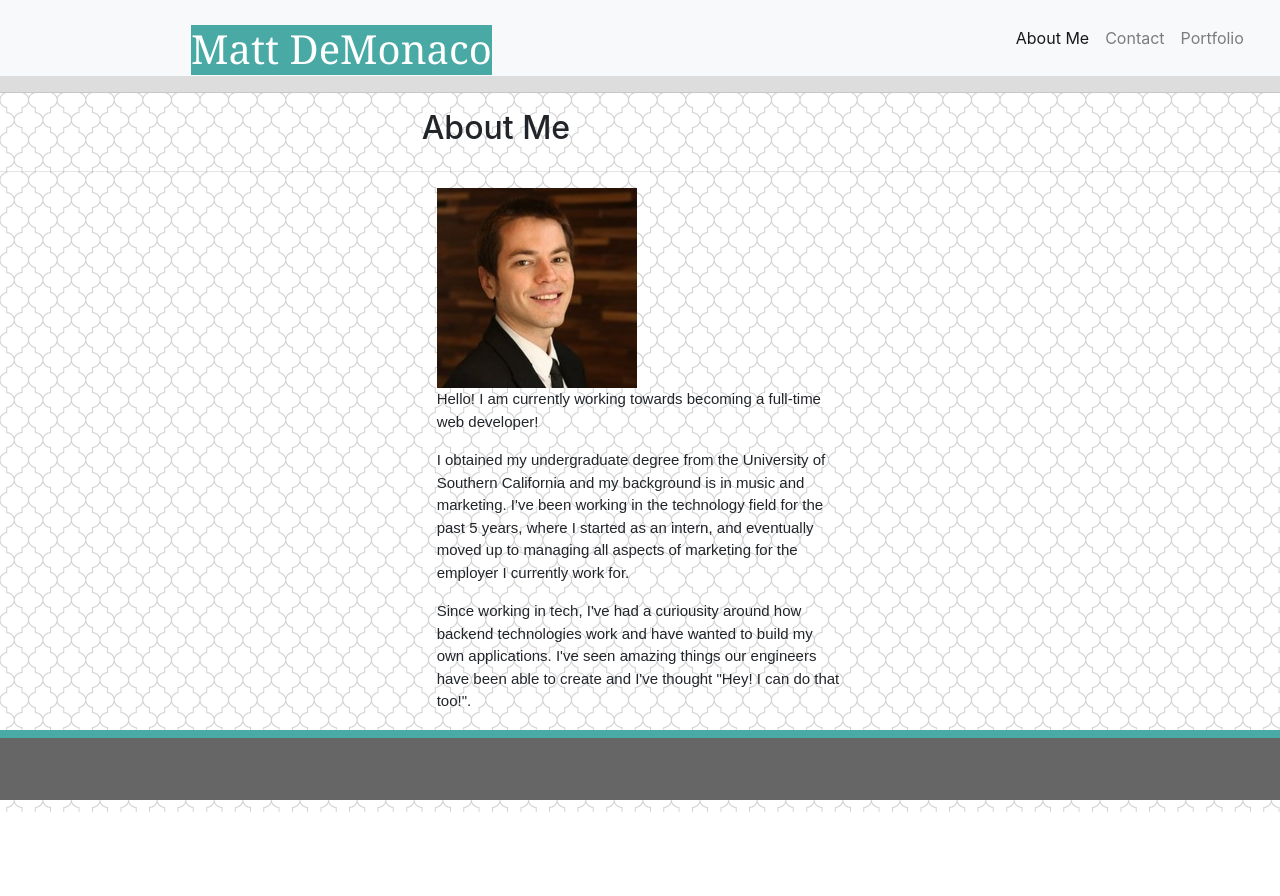
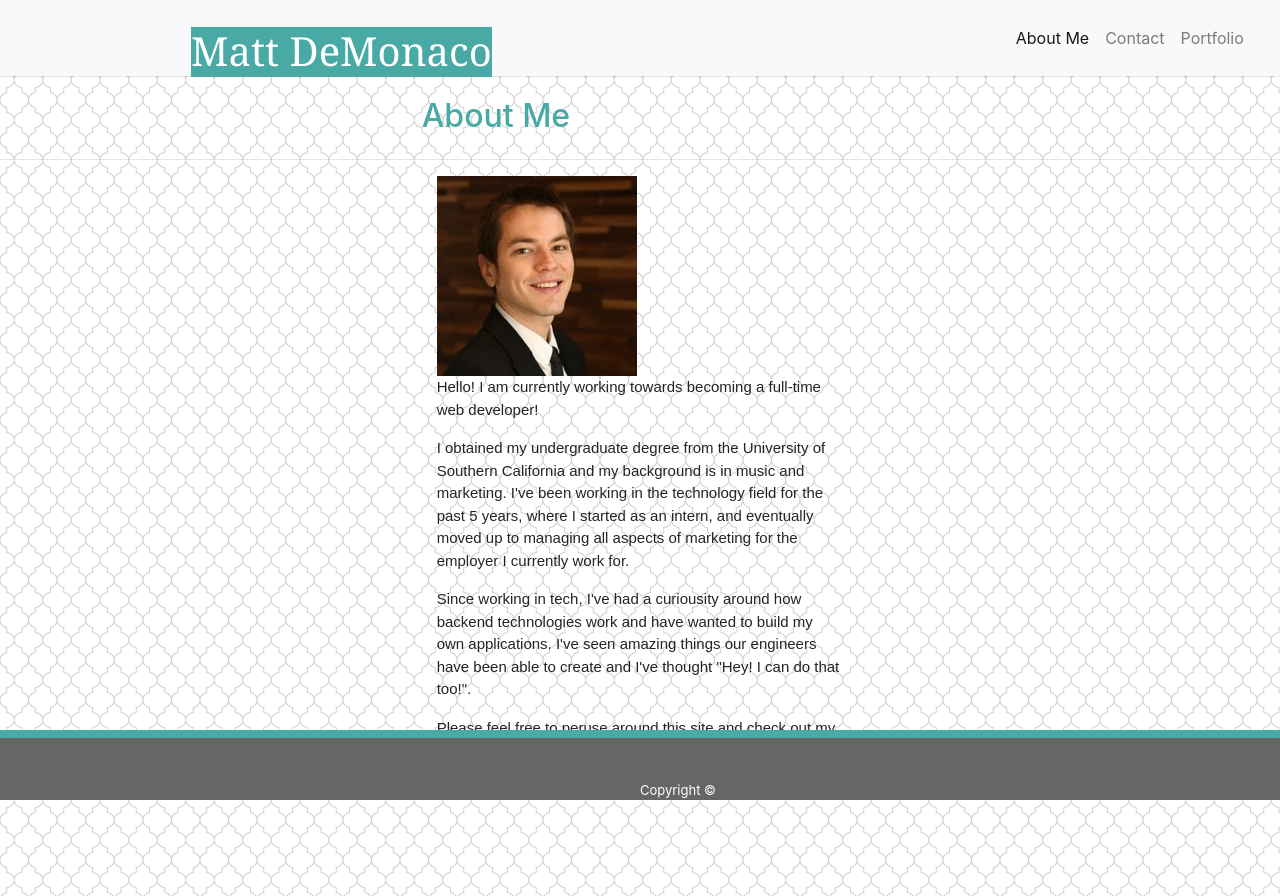
Before and after one commit to demonaco/Bootstrap-Portfolio, a plain HTML site: page index.html in a window 1280 px wide. Before the commit the page ends 812 px from the top, so only its background shows below. Drawn offline with nearby package versions, Linux system fonts and the light colour scheme.

Commit message:
added br elements so that paragraph is no longer blocked by footer

```diff
--- a/assets/style.css
+++ b/assets/style.css
@@ -11,8 +11,12 @@ h1{
     margin-left: 175px;
     margin-bottom: 0px;
     position: relative;
-    top: 12px;
+    top: 14px;
     font-family: 'Georgia', Times, Times New Roman, serif;
+}
+h2{
+    color:#49aaa5;
+    padding-top:20px;
 }
 
 body{
@@ -113,11 +117,37 @@ align: center; */
     padding-left: 500px;
 }
 
-header {
+/* header {
     background-color: #dddddd;
-}
+} */
 
-.topLine{
+#topLine{
     padding-top: 0%;
     margin: 0%;
 }
+
+nav {
+
+    width: 100%;
+}
+
+hr{
+
+}
+
+.row1{
+    color: #dddddd;
+
+}
+
+.navbar {
+    color: white;
+}
+
+#copyright {
+    position: absolute;
+    left: 50%;
+    bottom: 0%;
+    /* bottom: -590px; */
+    color: #ffffff;
+    font-size: 13px;
--- a/index.html
+++ b/index.html
@@ -12,16 +12,16 @@
   <body>
     <!--Navbar from Bootstrap-->
     <header>
-    <nav class="navbar navbar-expand-lg navbar-light bg-light">
+    <nav class="navbar navbar-expand-lg navbar-light bg-light" width="100%";>
             <a class="navbar-brand" href="#"><h1>Matt DeMonaco</h1></a>
             <!-- <button class="navbar-toggler" type="button" data-toggle="collapse" data-target="#navbarNavAltMarkup" aria-controls="navbarNavAltMarkup" aria-expanded="false" aria-label="Toggle navigation">
               <span class="navbar-toggler-icon"></span>
             </button> -->
             <!-- <div class="collapse navbar-collapse" id="navbarNavAltMarkup"> -->
               <div class="navbar-nav">
-                <a class="nav-item nav-link active" href="#">About Me<span class="sr-only">(current)</span></a>
-                <a class="nav-item nav-link" href="#">Contact</a>
-                <a class="nav-item nav-link" href="#">Portfolio</a>
+                <a class="nav-item nav-link active" href="index.html">About Me<span class="sr-only">(current)</span></a>
+                <a class="nav-item nav-link" href="contact.html">Contact</a>
+                <a class="nav-item nav-link" href="portfolio.html">Portfolio</a>
 
               </div>
             </div>
@@ -62,7 +62,7 @@
 
        <hr>
        <div class="container1">
-           <div class="row">
+           <div class="row" class="row1">
                <div class=col-sm-4></div>
                <!-- <div class="infoContainer"> -->
        <!-- <div class="profilePhoto">
@@ -84,14 +84,20 @@
         </div>
     </div>
     </div>
-
+    <div class="row">
+        <div class="col-sm-12"></div>
+    </div>
+<br>
+<br>
+<br>
+<br>
         <!--Footer section-->
     <div class="row">
     <div class="col-sm-12"></div>
      <div class="footer">
    <footer>
-
-
+        <div id="copyright">Copyright &copy;
+            </div>
    </footer>
     </div>
     </div>
```
